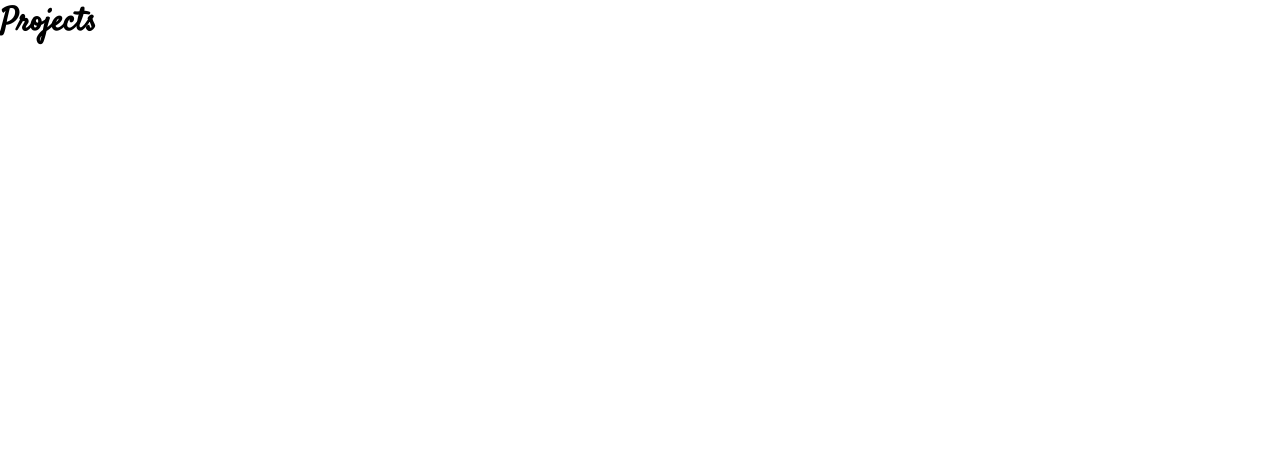
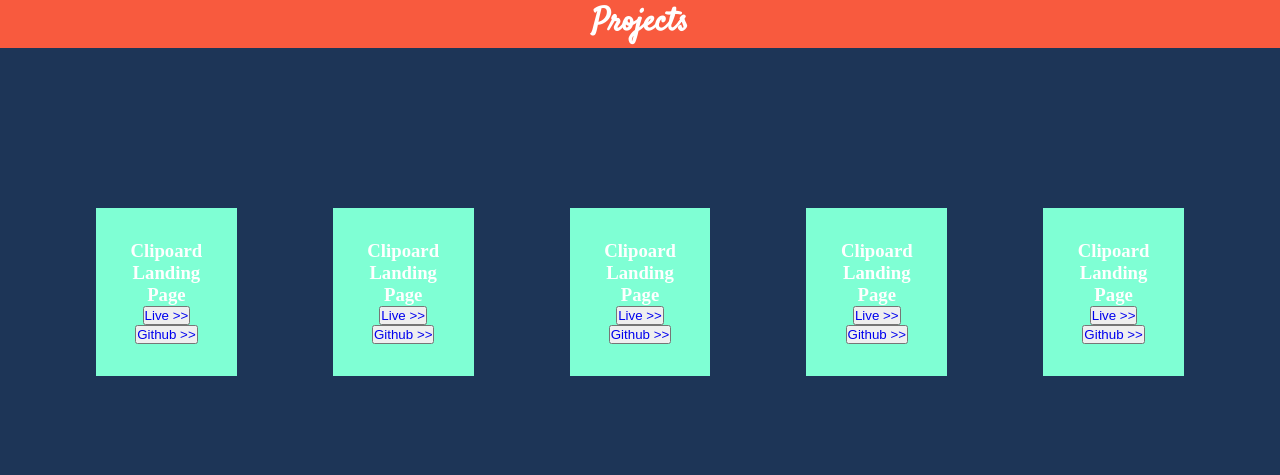
Before and after one commit to joydeep-git/Joydeep-Portfolio, a plain HTML site: page projects.html in a window 1280 px wide. Drawn offline with Linux system fonts and the light colour scheme.

Commit message:
Project half completed

```diff
--- a/css/projects.css
+++ b/css/projects.css
@@ -8,7 +8,9 @@
 }
 html{
     font-size: 16px;
-    font-family: var(--font-1);
+}
+a{
+    text-decoration: none;
 }
 :root{
     --orange:#f85a3e;
@@ -16,3 +18,39 @@ html{
     --font-1: 'Satisfy', cursive;
     --font-2: 'Space Mono', monospace;
 }
+body{
+    background-color: var(--blue);
+}
+header{
+    height: 3rem;
+    background-color: var(--orange);
+}
+
+header h1{
+    font-family: var(--font-1);
+    color: #fff;
+    text-align: center;
+}
+
+main{
+    width: 100%;
+    margin-top: 5%;
+    display: flex;
+}
+section{
+    display: flex;
+    align-items: center;
+    justify-content: center;
+    text-align: center;
+    margin: 3rem;
+    display: flexbox;
+}
+section .div{
+    position: relative;
+    display: flex;
+    flex-direction: column;
+    color: #fff;
+    margin: 3rem;
+    background-color: aquamarine;
+    padding: 2rem;
+}
--- a/projects.html
+++ b/projects.html
@@ -1,16 +1,73 @@
 <!DOCTYPE html>
 <html lang="en">
+
 <head>
-    <meta charset="UTF-8">
-    <meta http-equiv="X-UA-Compatible" content="IE=edge">
-    <meta name="viewport" content="width=device-width, initial-scale=1.0">
+    <meta charset="UTF-8" />
+    <meta http-equiv="X-UA-Compatible" content="IE=edge" />
+    <meta name="viewport" content="width=device-width, initial-scale=1.0" />
     <title>Projects</title>
-    <link rel="stylesheet" href="/css/projects.css">
+    <link rel="stylesheet" href="/css/projects.css" />
 </head>
+
 <body>
     <header>
         <h1>Projects</h1>
     </header>
 
+    <main>
+
+        <section>
+
+
+
+            <div class="div">
+                <h3>Clipoard Landing Page</h3>
+                <div class="btn">
+                    <button><a href="https://jd-clipboard-landing-page.netlify.app/">Live >>  </a></button>
+                    <button><a href="https://github.com/joydeep-git/clipboard-landing-page-master">Github >>  </a></button>
+                </div>
+            </div>
+
+            <div class="div">
+                <h3>Clipoard Landing Page</h3>
+                <div class="btn">
+                    <button><a href="https://jd-clipboard-landing-page.netlify.app/">Live >>  </a></button>
+                    <button><a href="https://github.com/joydeep-git/clipboard-landing-page-master">Github >>  </a></button>
+                </div>
+            </div>
+
+            <div class="div">
+                <h3>Clipoard Landing Page</h3>
+                <div class="btn">
+                    <button><a href="https://jd-clipboard-landing-page.netlify.app/">Live >>  </a></button>
+                    <button><a href="https://github.com/joydeep-git/clipboard-landing-page-master">Github >>  </a></button>
+                </div>
+            </div>
+
+            <div class="div">
+                <h3>Clipoard Landing Page</h3>
+                <div class="btn">
+                    <button><a href="https://jd-clipboard-landing-page.netlify.app/">Live >>  </a></button>
+                    <button><a href="https://github.com/joydeep-git/clipboard-landing-page-master">Github >>  </a></button>
+                </div>
+            </div>
+
+            <div class="div">
+                <h3>Clipoard Landing Page</h3>
+                <div class="btn">
+                    <button><a href="https://jd-clipboard-landing-page.netlify.app/">Live >>  </a></button>
+                    <button><a href="https://github.com/joydeep-git/clipboard-landing-page-master">Github >>  </a></button>
+                </div>
+            </div>
+
+
+
+
+
+        </section>
+
+    </main>
+
 </body>
+
 </html>
```
